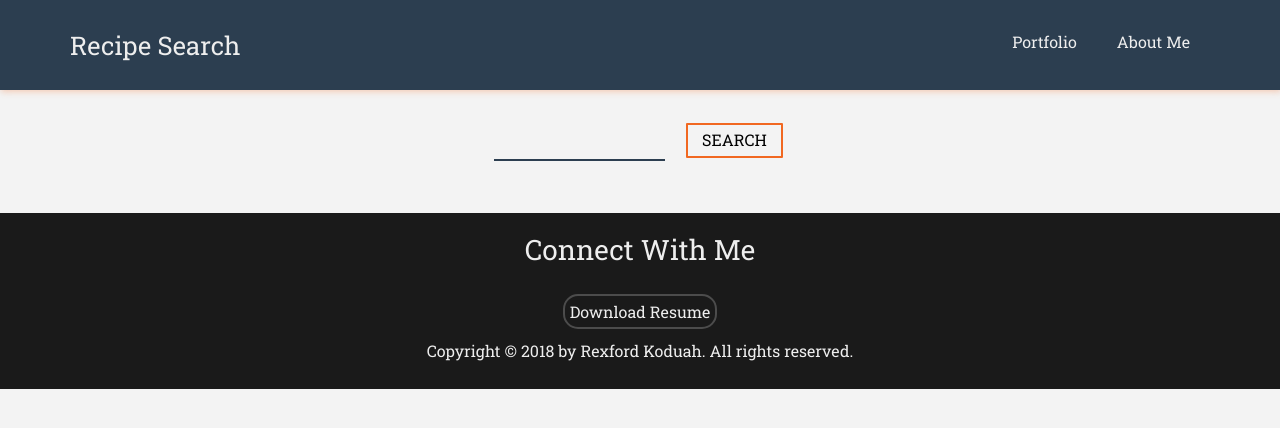
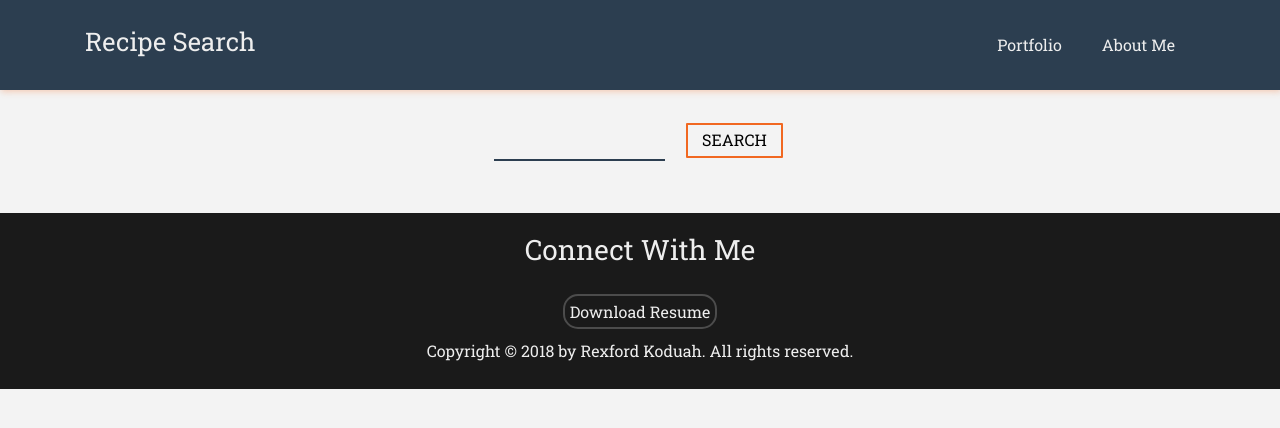
Before and after one commit to RexfordK/react-foodRecipeApp, a React (Create React App) app: page / in a window 1280 px wide. Shown: the top 428 px of the page. Built offline with nearby package versions, Linux system fonts and the light colour scheme.

Commit message:
minor update

```diff
--- a/src/components/nav/Nav.css
+++ b/src/components/nav/Nav.css
@@ -1,3 +1,7 @@
+ul {
+  margin: 0;
+}
+
 .nav-container {
   background-color: #2c3e50;
   box-shadow: 1px 2px 6px rgba(242, 115, 49, 0.3);
@@ -9,9 +13,10 @@
 }
 
 .nav-content {
-  padding: 30px 0;
+  /* padding: 30px 0; */
   height: 90px;
   display: flex;
+  align-items: center;
   color: #eee;
 }
 
--- a/src/components/recipes/Recipe.js
+++ b/src/components/recipes/Recipe.js
@@ -15,6 +15,8 @@ class Recipe extends React.Component {
     const recipe = this.props.location.state.recipe;
     this.setState({ activeRecipe: recipe });
   };
+
+
 
   render() {
     const data = this.state.activeRecipe;
--- a/src/components/recipes/Recipes.js
+++ b/src/components/recipes/Recipes.js
@@ -6,6 +6,11 @@ import "./Recipes_Querry.css";
 import { Link } from "react-router-dom";
 
 class Recipes extends Component {
+
+  numberWithCommas = (x)  => {
+    return x.toString().replace(/\B(?=(\d{3})+(?!\d))/g, ",");
+}
+
   render() {
     return (
       <div className="container-fluid recipe__con">
@@ -17,7 +22,7 @@ class Recipes extends Component {
               label: data.label,
               imageURL: data.image,
               ingrediant: data.ingrediants,
-              calories: Math.floor(data.calories),
+              calories: this.numberWithCommas(Math.floor(data.calories)),
               dietLabels: data.dietLabels,
               url: data.url
             };
```
